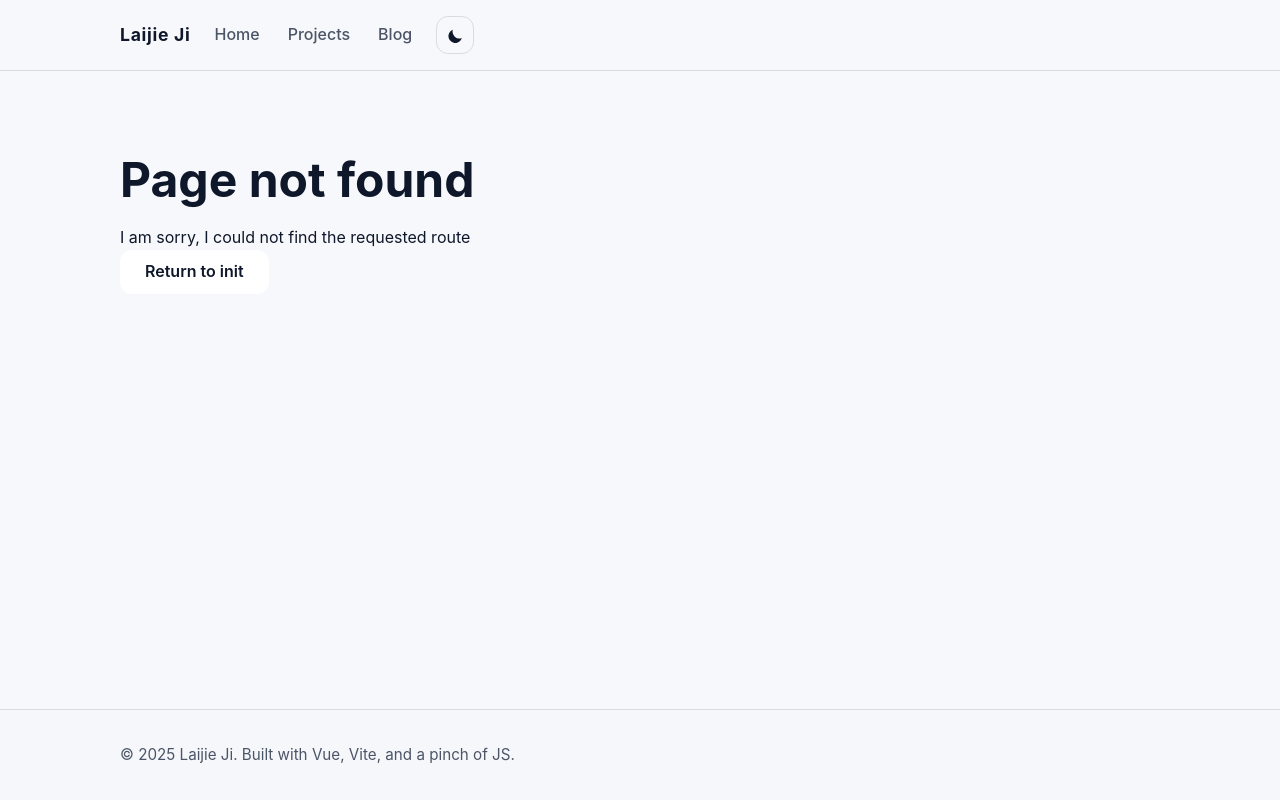
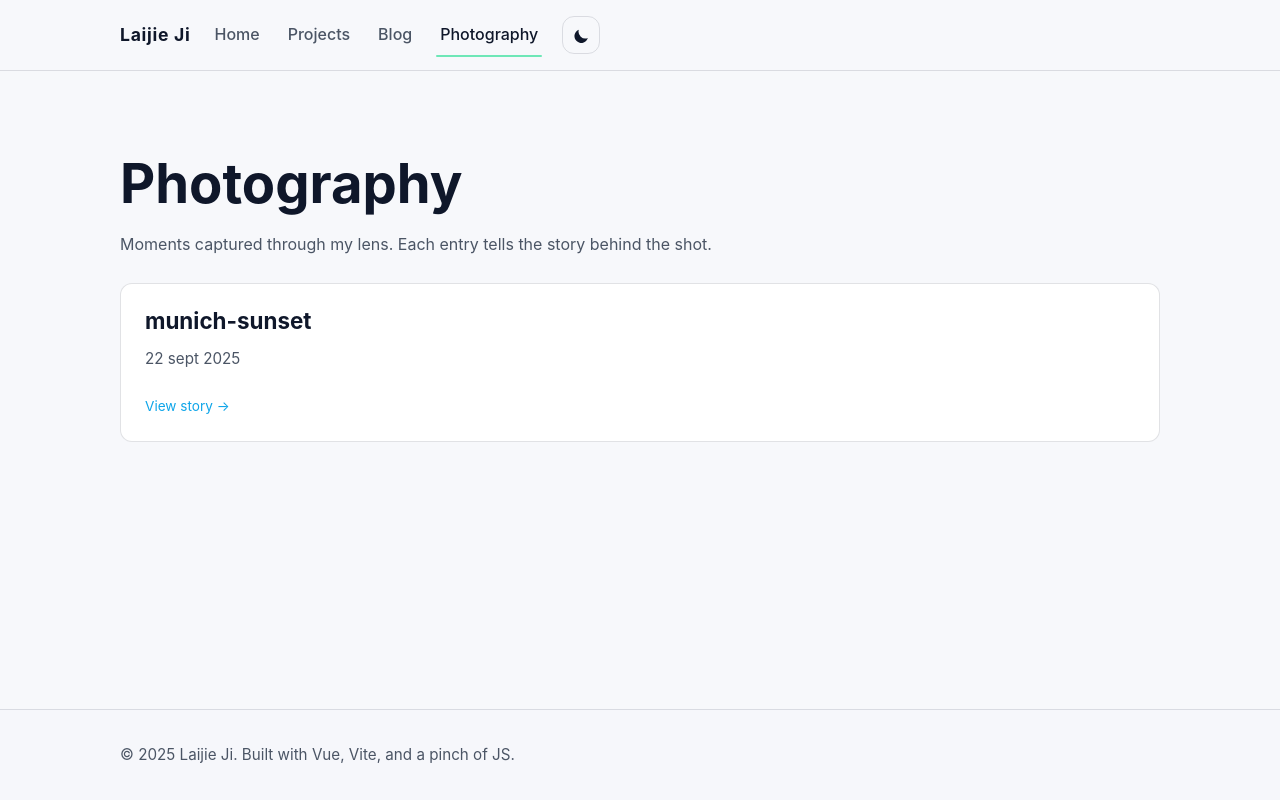
Before and after one commit to LaijieJi/webpage, a Vue app: page /photography in a window 1280 px wide. Built offline with nearby package versions, Linux system fonts and the light colour scheme.

Commit message:
feat: photography page with dummy post

```diff
--- a/src/components/AppHeader.vue
+++ b/src/components/AppHeader.vue
@@ -27,7 +27,8 @@ const route = useRoute();
 const links = [
   { label: 'Home', to: '/' },
   { label: 'Projects', to: '/projects' },
-  { label: 'Blog', to: '/blog' }
+  { label: 'Blog', to: '/blog' },
+  { label: 'Photography', to: '/photography' }
 ];
 
 const isCurrent = (path) => {
--- /dev/null
+++ b/src/components/InstagramEmbed.vue
@@ -0,0 +1,34 @@
+<template>
+  <div class="instagram-embed">
+    <iframe
+      :src="`https://www.instagram.com/p/${postId}/embed`"
+      frameborder="0"
+      allowtransparency="true"
+      allow="encrypted-media"
+      scrolling="no"
+      loading="lazy"
+      :title="caption || 'Instagram post'"
+    />
+  </div>
+</template>
+
+<script setup>
+defineProps({
+  postId: { type: String, required: true },
+  caption: { type: String, default: '' }
+});
+</script>
+
+<style scoped>
+.instagram-embed {
+  width: 100%;
+  max-width: 540px;
+}
+
+.instagram-embed iframe {
+  width: 100%;
+  min-height: 600px;
+  border-radius: var(--radius);
+  border: 1px solid var(--border);
+}
+</style>
--- /dev/null
+++ b/src/components/PhotographyList.vue
@@ -0,0 +1,52 @@
+<template>
+  <section class="post-list">
+    <router-link
+      v-for="entry in orderedEntries"
+      :key="entry.slug"
+      class="post-card post-card--link"
+      :to="`/photography/${entry.slug}`"
+    >
+      <h2 class="post-card__title">{{ entry.frontmatter.title }}</h2>
+      <PostMeta :date="entry.frontmatter.date" />
+      <p class="post-card__excerpt">{{ entry.frontmatter.excerpt }}</p>
+      <span class="post-card__hint" aria-hidden="true">View story →</span>
+    </router-link>
+  </section>
+</template>
+
+<script setup>
+import { computed } from 'vue';
+import PostMeta from './PostMeta.vue';
+
+const props = defineProps({
+  entries: {
+    type: Array,
+    default: () => []
+  }
+});
+
+const orderedEntries = computed(() =>
+  [...props.entries].sort(
+    (a, b) => new Date(b.frontmatter?.date || 0) - new Date(a.frontmatter?.date || 0)
+  )
+);
+</script>
+
+<style scoped>
+.post-card--link {
+  text-decoration: none;
+  color: inherit;
+  display: grid;
+  gap: var(--space-md);
+}
+
+.post-card--link:focus-visible {
+  outline: 3px solid var(--accent);
+  outline-offset: 4px;
+}
+
+.post-card__hint {
+  font-size: 0.85rem;
+  color: var(--accent-strong);
+}
+</style>
--- /dev/null
+++ b/src/data/photography.js
@@ -0,0 +1,30 @@
+const modules = import.meta.glob('../photography/*.md', {
+  eager: true
+});
+
+const entries = Object.entries(modules)
+  .map(([path, mod]) => {
+    const slug = path.split('/').pop().replace(/\.md$/, '');
+    return {
+      slug,
+      component: mod.default,
+      frontmatter: {
+        title: mod.title || slug,
+        date: mod.date || '',
+        excerpt: mod.excerpt || '',
+        instagramPostId: mod.instagramPostId || null
+      }
+    };
+  })
+  .sort((a, b) => toTime(b.frontmatter.date) - toTime(a.frontmatter.date));
+
+export default entries;
+
+export function getPhotoEntryBySlug(slug) {
+  return entries.find((entry) => entry.slug === slug);
+}
+
+function toTime(value) {
+  const time = Date.parse(value || '');
+  return Number.isNaN(time) ? 0 : time;
+}
--- a/src/data/posts.js
+++ b/src/data/posts.js
@@ -17,15 +17,14 @@ function normalizeTags(value) {
 const posts = Object.entries(modules)
   .map(([path, mod]) => {
     const slug = path.split('/').pop().replace(/\.md$/, '');
-    const frontmatter = mod.frontmatter || {};
     return {
       slug,
       component: mod.default,
       frontmatter: {
-        title: frontmatter.title || slug,
-        date: frontmatter.date || '',
-        tags: normalizeTags(frontmatter.tags),
-        excerpt: "" //frontmatter.excerpt || mod.excerpt || ''
+        title: mod.title || slug,
+        date: mod.date || '',
+        tags: normalizeTags(mod.tags),
+        excerpt: "" //mod.excerpt || ''
       }
     };
   })
--- /dev/null
+++ b/src/photography/munich-sunset.md
@@ -0,0 +1,14 @@
+---
+title: Sunset at the Bayerische Staatskanzlei
+date: 2026-03-15
+excerpt: Golden hour over Munich captured on a quiet evening walk.
+instagramPostId: DQON_J6jP8u
+---
+
+This was one of those evenings where the light just aligned perfectly. I was walking through the Hofgarten after work when the sunset started painting everything in warm tones.
+
+I pulled out my phone and took a few quick shots — this one ended up being my favourite. The way the light hit the facade of the Bayerische Staatskanzlei made it feel almost surreal.
+
+## Camera settings
+
+- Shot on Canon R10 with RF-S 18-45mm kit lens
--- a/src/router.js
+++ b/src/router.js
@@ -3,12 +3,16 @@ import HomeView from './views/HomeView.vue';
 import ProjectsView from './views/ProjectsView.vue';
 import BlogIndexView from './views/BlogIndexView.vue';
 import BlogPostView from './views/BlogPostView.vue';
+import PhotographyIndexView from './views/PhotographyIndexView.vue';
+import PhotographyPostView from './views/PhotographyPostView.vue';
 
 const routes = [
   { path: '/', name: 'home', component: HomeView, meta: { title: 'Home' } },
   { path: '/projects', name: 'projects', component: ProjectsView, meta: { title: 'Projects' } },
   { path: '/blog', name: 'blog', component: BlogIndexView, meta: { title: 'Blog' } },
   { path: '/blog/:slug', name: 'blog-post', component: BlogPostView, props: true, meta: { title: 'Blog Entry' } },
+  { path: '/photography', name: 'photography', component: PhotographyIndexView, meta: { title: 'Photography' } },
+  { path: '/photography/:slug', name: 'photography-post', component: PhotographyPostView, props: true, meta: { title: 'Photography' } },
   {
     path: '/:pathMatch(.*)*',
     name: 'not-found',
--- /dev/null
+++ b/src/views/PhotographyIndexView.vue
@@ -0,0 +1,21 @@
+<template>
+  <section class="view-section">
+    <div class="wrap">
+      <header class="hero">
+        <div>
+          <h1 class="view-heading">Photography</h1>
+          <p class="view-text">
+            Moments captured through my lens. Each entry tells the story behind the shot.
+          </p>
+          <br/>
+        </div>
+      </header>
+      <PhotographyList :entries="entries" />
+    </div>
+  </section>
+</template>
+
+<script setup>
+import entries from '../data/photography.js';
+import PhotographyList from '../components/PhotographyList.vue';
+</script>
--- /dev/null
+++ b/src/views/PhotographyPostView.vue
@@ -0,0 +1,37 @@
+<template>
+  <section class="view-section">
+    <div class="wrap" v-if="entry">
+      <article class="post">
+        <header>
+          <h1 class="view-heading">{{ entry.frontmatter.title }}</h1>
+          <PostMeta :date="entry.frontmatter.date" />
+        </header>
+        <InstagramEmbed
+          v-if="entry.frontmatter.instagramPostId"
+          :postId="entry.frontmatter.instagramPostId"
+          :caption="entry.frontmatter.title"
+        />
+        <component :is="entry.component" class="post-content" />
+        <router-link class="button button--ghost" to="/photography">← Back to photography</router-link>
+      </article>
+    </div>
+    <div class="wrap" v-else>
+      <article class="post">
+        <h1 class="view-heading">Entry not found</h1>
+        <p class="view-text">We couldn't find this photography entry.</p>
+        <router-link class="button" to="/photography">Back to photography</router-link>
+      </article>
+    </div>
+  </section>
+</template>
+
+<script setup>
+import { computed } from 'vue';
+import { useRoute } from 'vue-router';
+import { getPhotoEntryBySlug } from '../data/photography.js';
+import PostMeta from '../components/PostMeta.vue';
+import InstagramEmbed from '../components/InstagramEmbed.vue';
+
+const route = useRoute();
+const entry = computed(() => getPhotoEntryBySlug(route.params.slug));
+</script>
```
Also changed, not shown: 2 other files (tests, documents, lock files or other folders).
